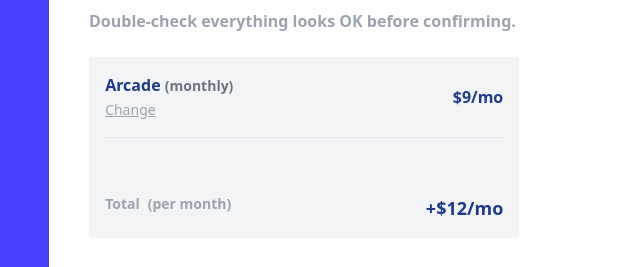
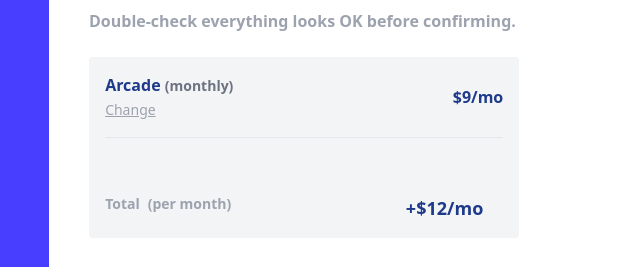
Before and after one commit to younus3443/multiStepForm, a website: page step4.html in a window 1280 px wide. Shown: the part 195-462 px from the top of the page, 407-1047 px from the left. Drawn offline with nearby package versions, Linux system fonts and the light colour scheme.

Commit message:
final commit

```diff
--- a/step4.html
+++ b/step4.html
@@ -55,10 +55,10 @@
                 Double-check everything looks OK before confirming.
             </p>
 
-            <div class="planTotal bg-gray-100 rounded flex  flex-col  gap-4  md:mr-[20%]  md:p-[3%]  " >
+            <div class="planTotal bg-gray-100  p-[3%] rounded flex  flex-col  gap-4  md:mr-[20%]  md:p-[3%]  " >
                 <div class="flex justify-between items-center border-b pb-4 ">
             <div>
-            <p class="typeplan font-bold text-blue-900">
+            <p class="typeplan font-bold text-blue-900 ">
                 Arcade <span class="plan text-sm text-gray-500">(monthly)</span>
             </p>
             <button onclick="location.href='step2.html'"
@@ -68,18 +68,9 @@
         </div>
         <span class="planprice font-bold text-blue-900">$9/mo</span>
         </div>
-            <!-- <hr class="border-gray-200 my-2 ml-[10%] mr-[10%]"> -->
-            <!-- <div class="service flex justify-around text-sm md:justify-between md:ml-5 md:mr-5">
-                <span class="text-gray-400 font-bold">online service</span>
-                <span>+$1/mo</span>
-            </div>
-            <div class="storage flex justify-around text-sm md:justify-between md:ml-5 md:mr-5 ">
-                <span class="text-gray-400 font-bold">larger storage</span>
-                <span>+$2/mo</span>
-            </div> -->
-            <div class="total flex justify-around text-sm   pt-10 md:justify-between  md:pr-5">
-                <p class="text-gray-400 font-bold">Total<span class="totalplan ml-2 text-gray-400">(per month)</span></p>
-                <span class="total_bill text-blue-900 font-bold text-lg -mr-5 ">+$12/mo</span>
+            <div class="total flex justify-between text-sm   pt-10 md:justify-between  md:pr-5">
+                <p class="text-gray-400 font-bold ">Total<span class="totalplan ml-2 text-gray-400">(per month)</span></p>
+                <span class="total_bill text-blue-900 font-bold text-lg  ">+$12/mo</span>
             </div>
 
         </div>
```
Also changed, not shown: step3.html (+1 -1 lines), README.md (added).
